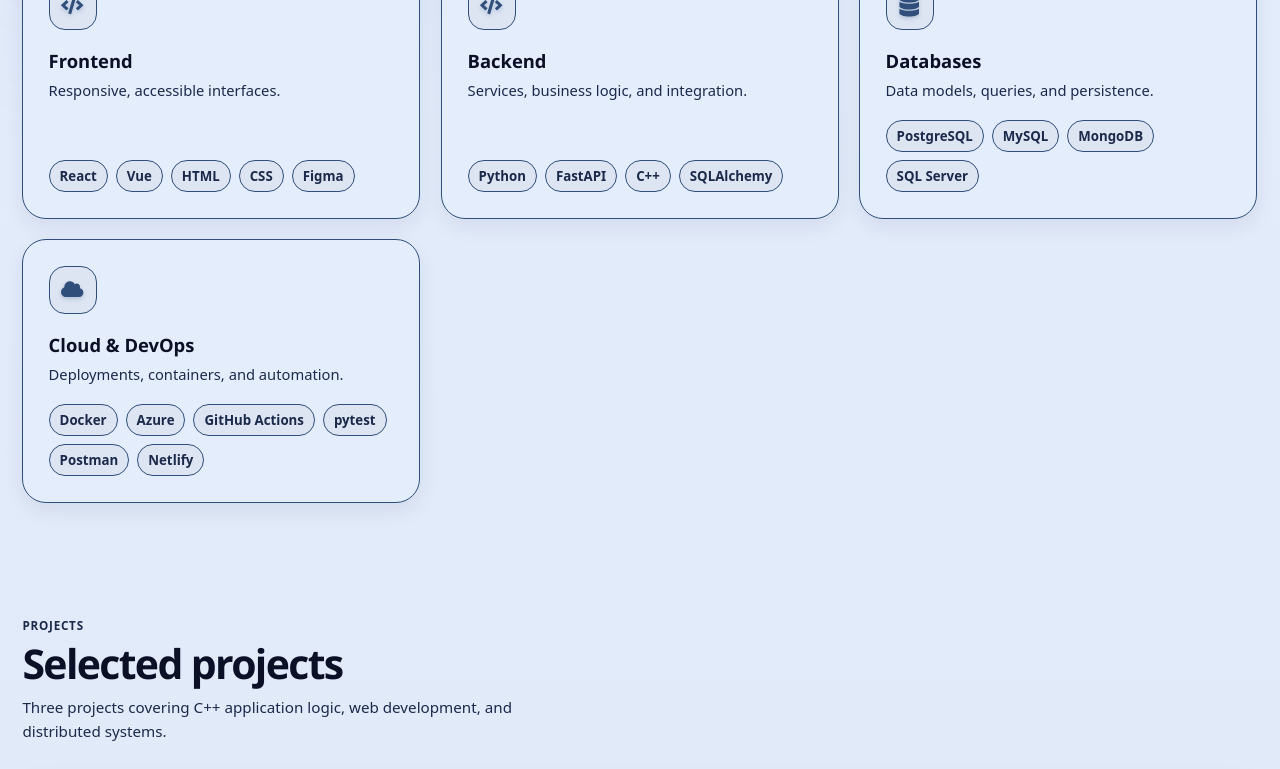
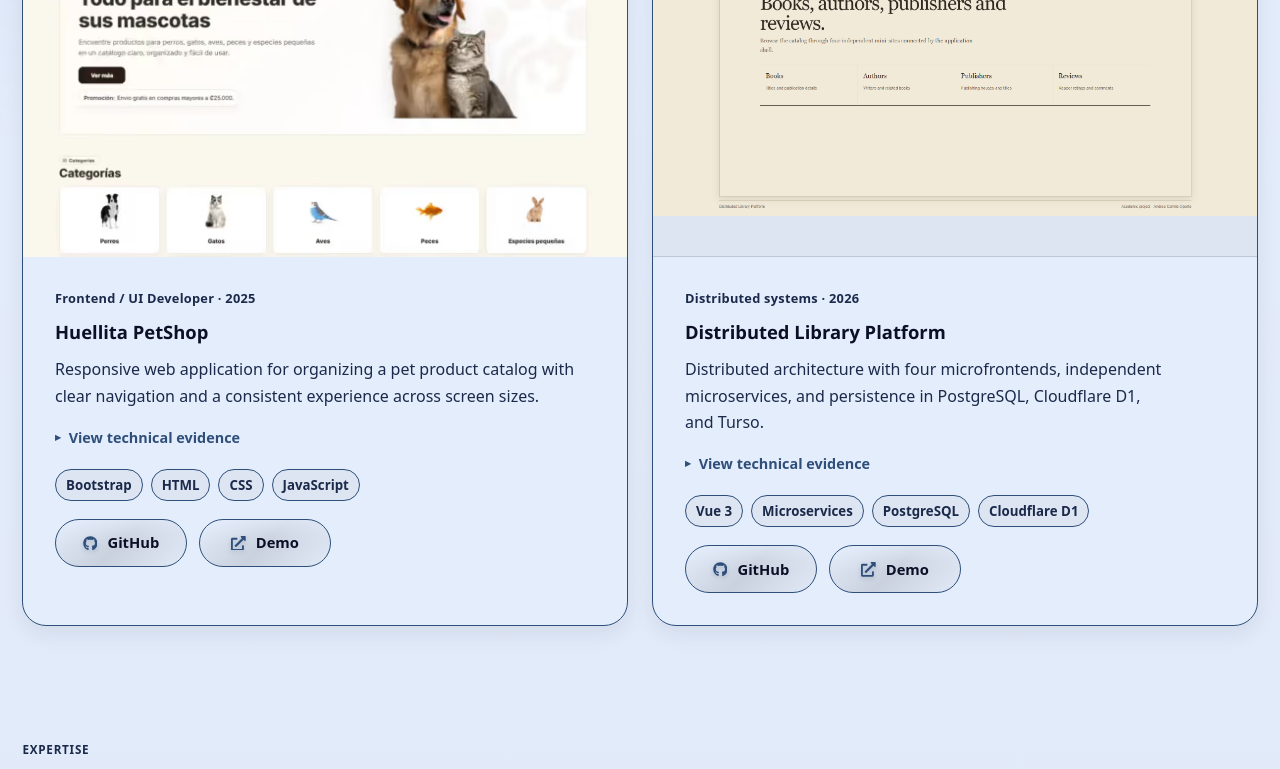
Before and after one commit to AndreaCarrilloOp/Professional-Portfolio, a React (Vite) app: page / in a window 1280 px wide. Shown: the part 1780-2549 px from the top of the page. Built offline with nearby package versions, Linux system fonts and the light colour scheme.

Commit message:
refactor(ux): prioritize project evidence and group skills into four specialties

```diff
--- a/src/App.jsx
+++ b/src/App.jsx
@@ -152,9 +152,9 @@ function App() {
       <Navbar darkMode={darkMode} onToggleTheme={toggleTheme} />
       <main id="main-content" tabIndex="-1">
         <Hero darkMode={darkMode} />
+        <Projects />
+        <Skills />
         <About />
-        <Skills />
-        <Projects />
         <Certifications />
       </main>
       <Footer />
```
